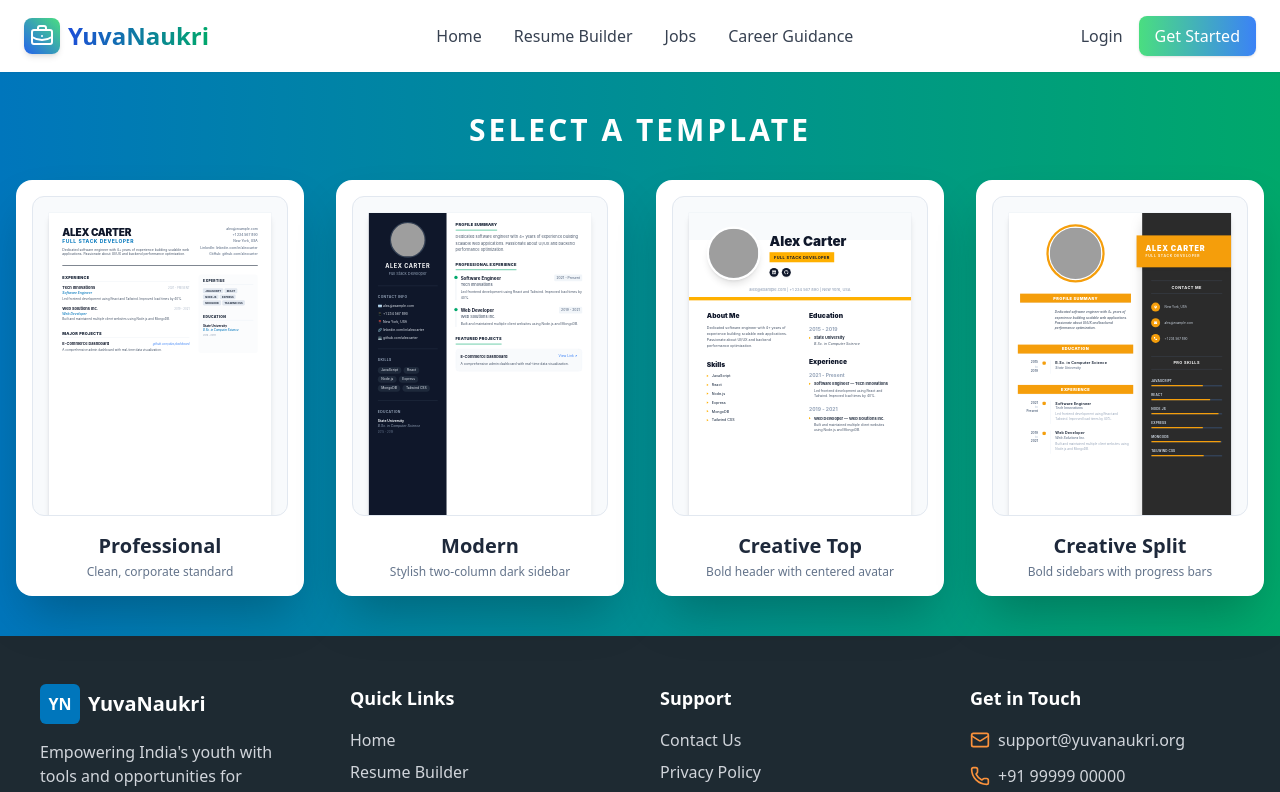
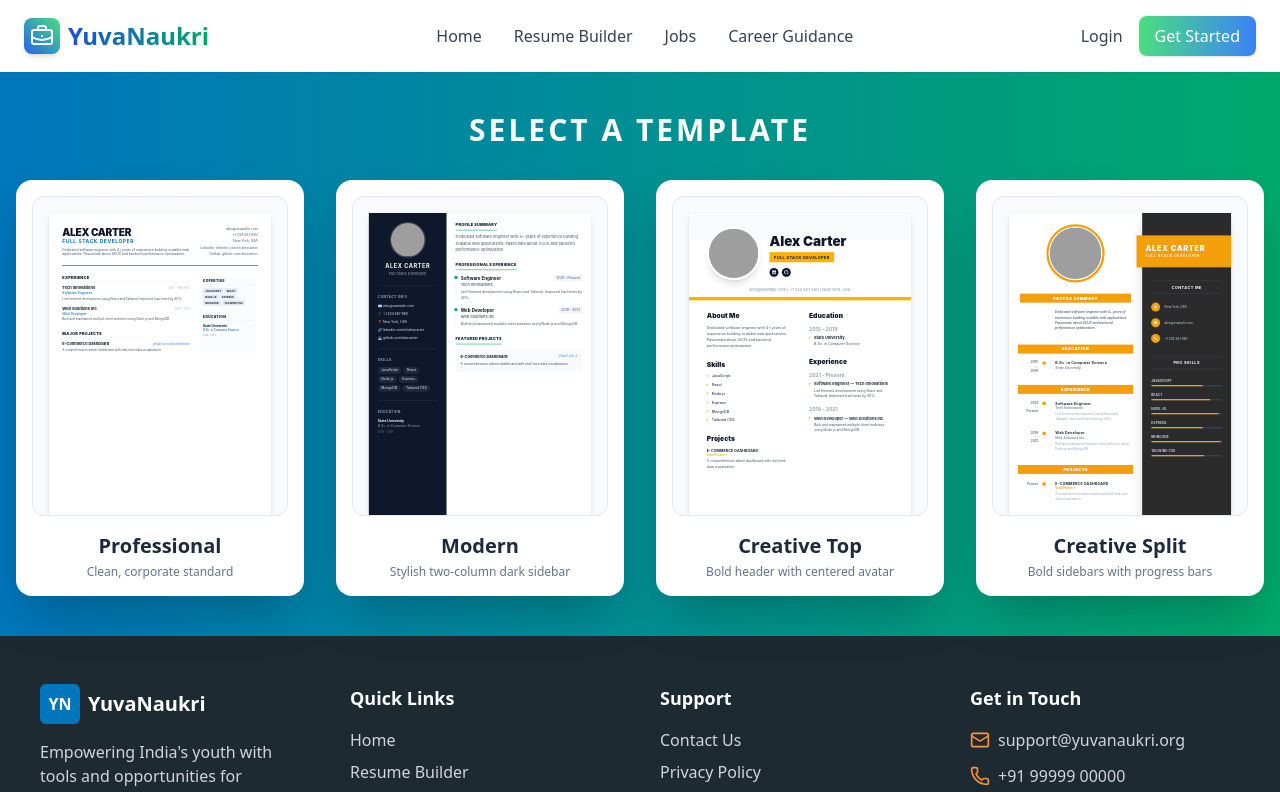
Before and after one commit to talhaaa16/resume-builder, a React (Create React App) app in the folder frontend/: page /resume-builder in a window 1280 px wide. Shown: the top 792 px of the page. Built offline with nearby package versions, Linux system fonts and the light colour scheme; sample sign-in values are in the browser's storage; grey boxes are pictures that could not be loaded.

Commit message:
add project field in creative top template and detail desc for project with tech stack

```diff
--- a/frontend/src/components/templates/Creative1Template.jsx
+++ b/frontend/src/components/templates/Creative1Template.jsx
@@ -1,18 +1,16 @@
 import React from "react";
-import { FaFacebook, FaTwitter, FaLinkedin, FaGithub } from "react-icons/fa";
+import { FaFacebook, FaTwitter, FaLinkedin, FaGithub, FaExternalLinkAlt } from "react-icons/fa";
 
 export default function Creative1Template({ form, resumeRef }) {
-  const themeColor = form.themeColor || "#FFB000"; // Default Yellow
+  const themeColor = form.themeColor || "#FFB000";
 
   return (
     <div ref={resumeRef} className="bg-white w-[210mm] min-h-[297mm] text-black shadow-lg mx-auto overflow-hidden relative" style={{ fontFamily: "'Montserrat', 'Inter', sans-serif", fontSize: "12px" }}>
 
-      {/* Top Banner Accent */}
       <div className="absolute top-0 left-0 w-full h-24 bg-slate-50 z-0"></div>
 
-      {/* Header */}
+
       <div className="pt-12 px-16 relative flex gap-8 mb-6 z-10 items-center">
-        {/* Photo */}
         <div className="w-48 h-48 rounded-full overflow-hidden shrink-0 border-8 border-white shadow-xl bg-slate-200">
           {form.personalInfo.profilePhoto ? (
             <img src={form.personalInfo.profilePhoto} alt="Profile" className="w-full h-full object-cover" />
@@ -23,7 +21,6 @@ export default function Creative1Template({ form, resumeRef }) {
           )}
         </div>
 
-        {/* Name & Title */}
         <div className="flex-1 pt-4">
           <h1 className="text-5xl font-black text-slate-900 mb-4">{form.personalInfo.fullName || "FRANK HUGH"}</h1>
           <div className="inline-block px-4 py-2 font-bold tracking-widest text-sm uppercase text-slate-900" style={{ backgroundColor: themeColor }}>
@@ -32,19 +29,18 @@ export default function Creative1Template({ form, resumeRef }) {
           <div className="flex gap-3 mt-5 text-lg">
             {form.personalInfo.linkedin && (
               <div className="w-8 h-8 rounded-full bg-slate-900 text-white flex items-center justify-center shadow-md">
-                   <FaLinkedin className="w-4 h-4"/>
+                <FaLinkedin className="w-4 h-4" />
               </div>
             )}
             {form.personalInfo.github && (
               <div className="w-8 h-8 rounded-full bg-slate-900 text-white flex items-center justify-center shadow-md">
-                   <FaGithub className="w-4 h-4"/>
+                <FaGithub className="w-4 h-4" />
               </div>
             )}
           </div>
         </div>
       </div>
 
-      {/* Contact Line */}
       <div className="px-16 text-center text-slate-400 text-sm mb-2 pb-2">
         <span className="font-medium">
           {[form.personalInfo.portfolio, form.personalInfo.email, form.personalInfo.phone, form.personalInfo.address].filter(Boolean).join("  |  ")}
@@ -63,7 +59,7 @@ export default function Creative1Template({ form, resumeRef }) {
             </section>
           )}
 
-           {form.skills.some(s=>s) && (
+          {form.skills.some(s => s) && (
             <section>
               <h2 className="text-2xl font-black mb-4 text-slate-900">Skills</h2>
               <ul className="space-y-3">
@@ -76,15 +72,37 @@ export default function Creative1Template({ form, resumeRef }) {
               </ul>
             </section>
           )}
+          {form.projects.some(p => p.title) && (
+            <section>
+              <h2 className="text-2xl font-black mb-4 text-slate-900">Projects</h2>
+              <div className="space-y-6">
+                {form.projects.map((p, i) => p.title && (
+                  <div key={i}>
+                    <h3 className="font-bold text-slate-800 text-[13px] uppercase tracking-wide">{p.title}</h3>
+                    {p.link && (
+                      <a href={p.link} target="_blank" rel="noreferrer" className="text-[10px] font-bold flex items-center gap-1 hover:underline mb-1" style={{ color: themeColor }}>
+                        View Project <FaExternalLinkAlt className="w-2 h-2" />
+                      </a>
+                    )}
+                    <p className="text-slate-600 text-[12px] leading-relaxed">{p.description}</p>
+                    {p.technologies && (
+                      <p className="text-[10px] font-bold text-slate-400 mt-1 uppercase tracking-tight">
+                        <b>Tech Stack:</b> {p.technologies}
+                      </p>
+                    )}
+                  </div>
+                ))}
+              </div>
+            </section>
+          )}
         </div>
 
-        {/* Right Column */}
         <div className="flex flex-col gap-10">
-           {form.education.some(e=>e.school) && (
+          {form.education.some(e => e.school) && (
             <section>
               <h2 className="text-2xl font-black mb-4 text-slate-900">Education</h2>
               <div className="space-y-6">
-                 {form.education.map((e,i)=> e.school && (
+                {form.education.map((e, i) => e.school && (
                   <div key={i}>
                     <div className="font-bold text-slate-400 text-lg mb-2">{e.startDate} {e.endDate && `- ${e.endDate}`}</div>
                     <div className="flex items-start gap-3">
@@ -100,11 +118,11 @@ export default function Creative1Template({ form, resumeRef }) {
             </section>
           )}
 
-           {form.experience.some(e=>e.company) && (
+          {form.experience.some(e => e.company) && (
             <section>
               <h2 className="text-2xl font-black mb-4 text-slate-900">Experience</h2>
               <div className="space-y-6">
-                 {form.experience.map((e,i)=> e.company && (
+                {form.experience.map((e, i) => e.company && (
                   <div key={i}>
                     <div className="font-bold text-slate-400 text-lg mb-2">{e.startDate} {e.endDate && `- ${e.endDate}`}</div>
                     <div className="flex items-start gap-3">
--- a/frontend/src/components/templates/Creative2Template.jsx
+++ b/frontend/src/components/templates/Creative2Template.jsx
@@ -84,6 +84,36 @@ export default function Creative2Template({ form, resumeRef }) {
             </div>
           </div>
         )}
+        {/* Projects */}
+        {form.projects.some(p => p.title) && (
+          <div className="mt-10">
+            <div className="text-center font-black tracking-widest uppercase text-white py-1.5 mb-6 text-sm shadow-sm" style={{ backgroundColor: themeColor }}>Projects</div>
+            <div className="flex flex-col gap-6 pl-2 pr-4">
+               {form.projects.map((p,i)=> p.title && (
+                 <div key={i} className="flex gap-4">
+                   <div className="w-16 shrink-0 text-right text-slate-500 font-bold text-[11px] leading-snug pt-1">
+                     Project
+                   </div>
+                   <div className="w-3 h-3 mt-1.5 rounded bg-slate-400 shrink-0 shadow-sm" style={{ backgroundColor: themeColor }}></div>
+                   <div className="border-l-2 border-slate-100 pl-4 pb-2 w-full">
+                     <h4 className="font-bold text-slate-800 tracking-wider text-[13px] uppercase">{p.title}</h4>
+                     {p.link && (
+                       <a href={p.link} target="_blank" rel="noreferrer" className="text-[10px] font-bold block mb-1 hover:underline" style={{ color: themeColor }}>
+                         View Project ↗
+                       </a>
+                     )}
+                     {p.technologies && (
+                        <p className="text-[10px] font-bold text-slate-400 mb-1 uppercase tracking-tight">
+                          Tech: {p.technologies}
+                        </p>
+                     )}
+                     <p className="text-slate-400 text-[11px] leading-relaxed">{p.description}</p>
+                   </div>
+                 </div>
+               ))}
+            </div>
+          </div>
+        )}
       </div>
 
       {/* Right Column (Dark) */}
--- a/frontend/src/components/templates/ModernTemplate.jsx
+++ b/frontend/src/components/templates/ModernTemplate.jsx
@@ -105,6 +105,7 @@ export default function ModernTemplate({ form, resumeRef }) {
                     <h4 className="font-bold text-slate-900 text-sm">{proj.title}</h4>
                     {proj.link && <a href={proj.link} target="_blank" rel="noreferrer" className="text-xs text-blue-500 hover:underline">View Link ↗</a>}
                   </div>
+                  {proj.technologies && <p className="text-[10px] text-blue-500 font-bold uppercase tracking-widest mb-1">Tech: {proj.technologies}</p>}
                   <p className="text-slate-600 leading-relaxed text-xs">{proj.description}</p>
                 </div>
               ))}
--- a/frontend/src/components/templates/ProfessionalTemplate.jsx
+++ b/frontend/src/components/templates/ProfessionalTemplate.jsx
@@ -47,6 +47,7 @@ export default function ProfessionalTemplate({ form, resumeRef }) {
                     <span>{proj.title}</span>
                     <span className="text-[10px] text-blue-500 italic lowercase font-normal">{proj.link}</span>
                   </div>
+                  {proj.technologies && <p className="text-[9px] text-slate-400 font-bold uppercase tracking-widest mb-1">Tech: {proj.technologies}</p>}
                   <p className="text-slate-600 leading-relaxed mt-1 text-[11px]">{proj.description}</p>
                 </div>
               ))}
--- a/frontend/src/pages/ResumeBuilder.jsx
+++ b/frontend/src/pages/ResumeBuilder.jsx
@@ -61,7 +61,7 @@ export default function ResumeBuilder() {
     education: [{ school: "", degree: "", startDate: "", endDate: "", description: "" }],
     experience: [{ company: "", role: "", startDate: "", endDate: "", description: "" }],
     skills: [""],
-    projects: [{ title: "", link: "", description: "" }],
+    projects: [{ title: "", link: "", description: "", technologies: "" }],
     languages: [""],
     template: "professional",
     themeColor: "#0076BC",
@@ -363,7 +363,7 @@ export default function ResumeBuilder() {
                 <div className="space-y-6 animate-fadeIn">
                    <div className="flex justify-between items-center">
                     <h3 className="font-bold text-slate-700">Key Projects</h3>
-                    <button onClick={() => addArrayItem("projects", { title: "", link: "", description: "" })} className="bg-[#00A86B] text-white px-3 py-1 rounded text-sm flex items-center gap-1">
+                    <button onClick={() => addArrayItem("projects", { title: "", link: "", description: "", technologies: "" })} className="bg-[#00A86B] text-white px-3 py-1 rounded text-sm flex items-center gap-1">
                       <FaPlus /> Add
                     </button>
                   </div>
@@ -372,6 +372,11 @@ export default function ResumeBuilder() {
                        <button onClick={() => removeArrayItem(index, "projects")} className="absolute top-2 right-2 text-red-400 hover:text-red-600"><FaTrash /></button>
                        <Input label="Title" value={proj.title} onChange={(e) => handleArrayChange(index, "title", e.target.value, "projects")} />
                        <Input label="Link" value={proj.link} onChange={(e) => handleArrayChange(index, "link", e.target.value, "projects")} />
+                       <Input label="Technologies Used" value={proj.technologies} onChange={(e) => handleArrayChange(index, "technologies", e.target.value, "projects")} placeholder="e.g. React, Node.js, Tailwind" />
+                       <div className="mt-3">
+                         <label className="text-[10px] font-black text-slate-400 uppercase tracking-widest">Project Description</label>
+                         <textarea value={proj.description} onChange={(e) => handleArrayChange(index, "description", e.target.value, "projects")} className="w-full p-2 bg-slate-50 border-b-2 border-transparent focus:border-[#0076BC] focus:bg-white outline-none transition-all rounded-t-lg text-sm h-24" placeholder="Describe the project goals and your contributions..." />
+                       </div>
                     </div>
                   ))}
                 </div>
```
Lines whose indentation alone changed are shown as unchanged.
